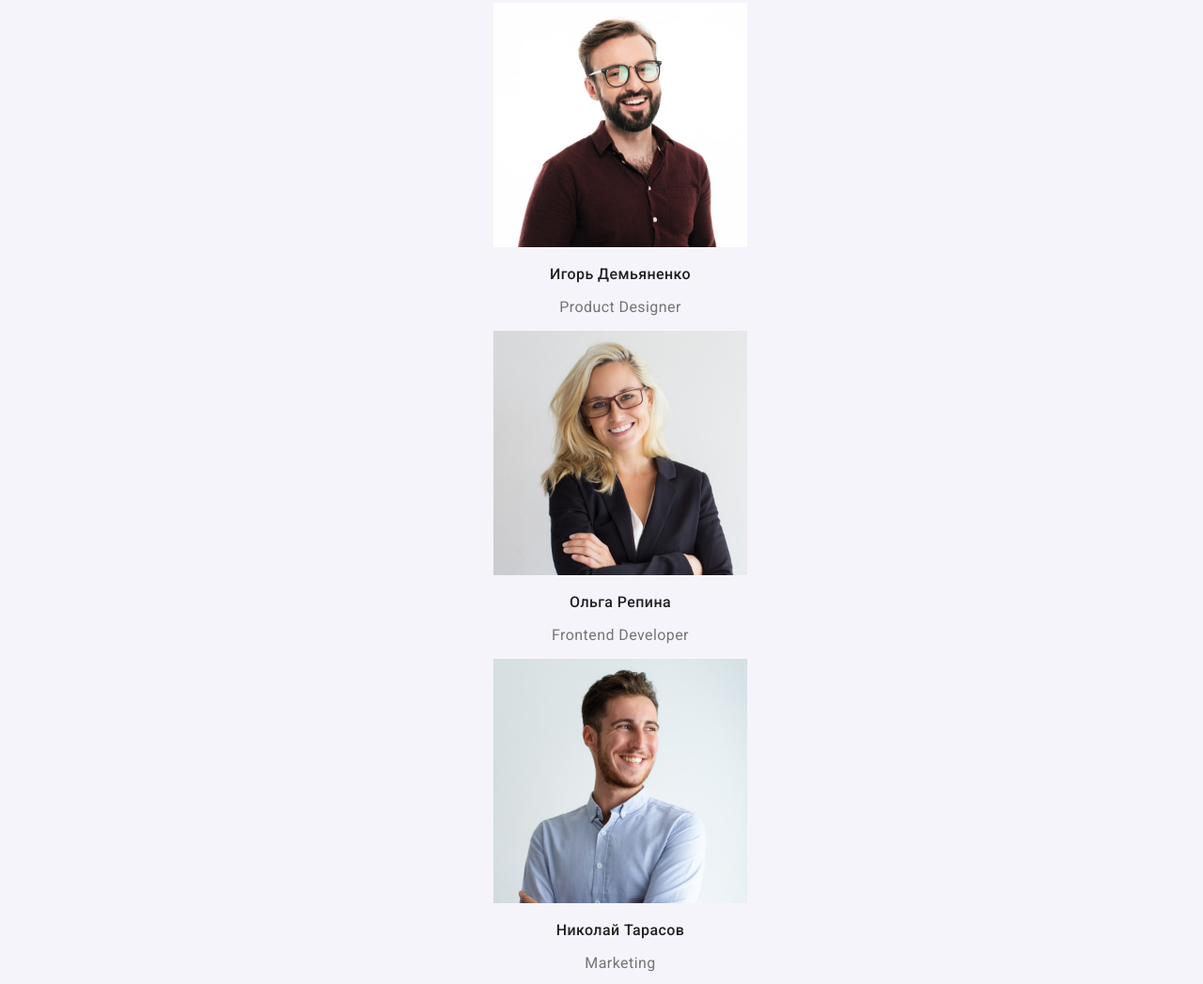
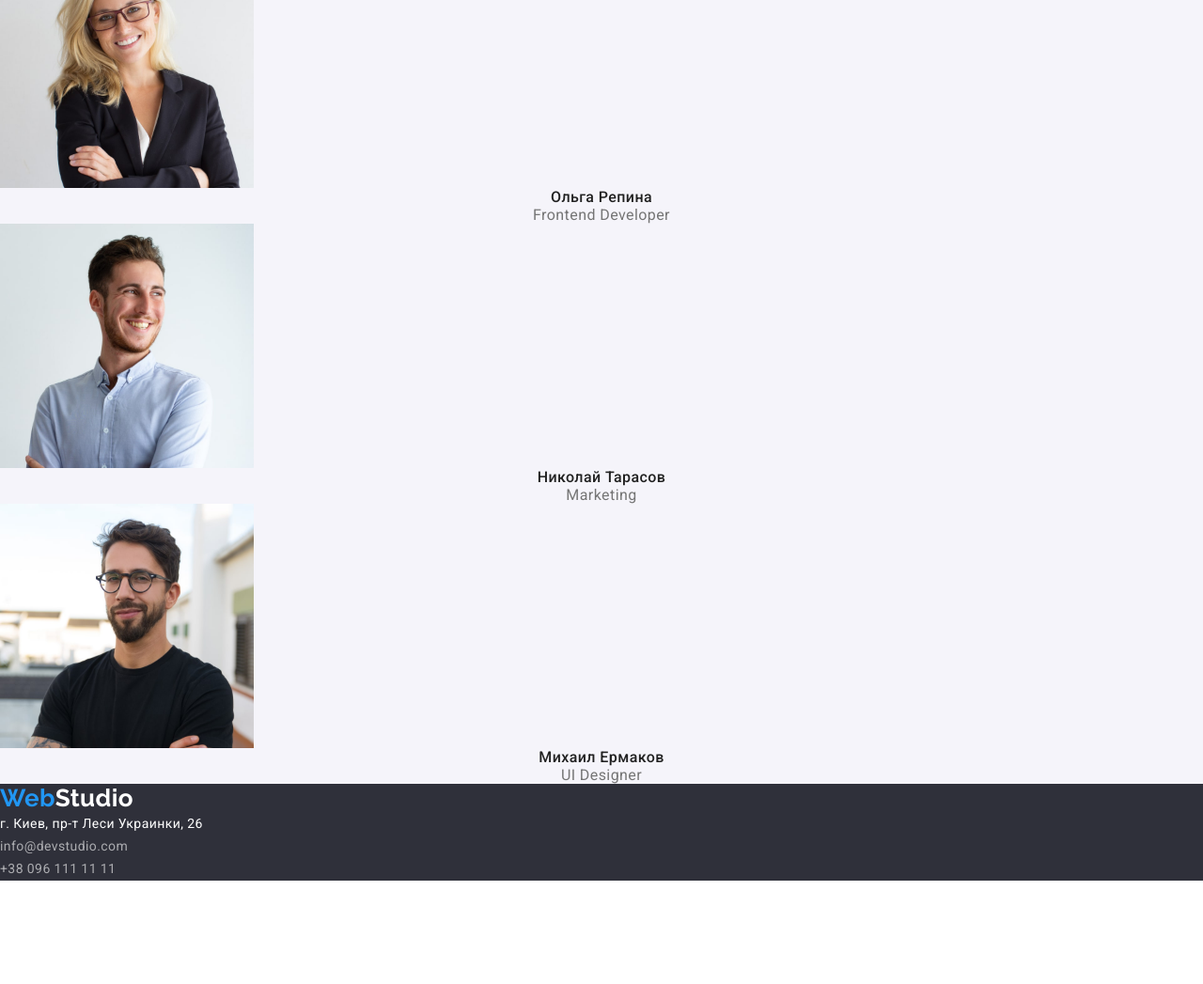
Before and after one commit to ddovbysh/goit-markup-hw-03, a plain HTML site: page index.html in a window 1280 px wide. Shown: the part 1706-2753 px from the top of the page at 94% size. After the commit the page ends 2643 px from the top, so only its background shows below. Drawn offline with nearby package versions, Linux system fonts and the light colour scheme.

Commit message:
Update styles.css

```diff
--- a/css/styles.css
+++ b/css/styles.css
@@ -15,6 +15,28 @@ body {
   letter-spacing: 0.03em;
   color: var(--main-title-color);
   background-color: var(--background-color-body);
+}
+
+h1,
+h2,
+h3,
+h4,
+h5,
+h6,
+p {
+  margin-top: 0;
+  margin-bottom: 0;
+}
+
+ul,
+ol {
+  margin-top: 0;
+  margin-bottom: 0;
+  padding-left: 0;
+}
+
+img {
+  display: block;
 }
 
 .list {
@@ -40,13 +62,10 @@ body {
   line-height: 1.19;
 }
 
-.footer {
-  background-color: var(--background-color-hero-footer);
-}
-
 .hidden {
   display: none;
 }
+
 /* //////////////шапка header/////////////////////////*/
 
 .header-logo:hover,
@@ -167,6 +186,10 @@ body {
 .footer-logo > span {
   color: var(--secondary-accent-color);
 }
+.footer {
+  background-color: var(--background-color-hero-footer);
+}
+
 .footer-link {
   font-style: normal;
   font-weight: 400;
```
